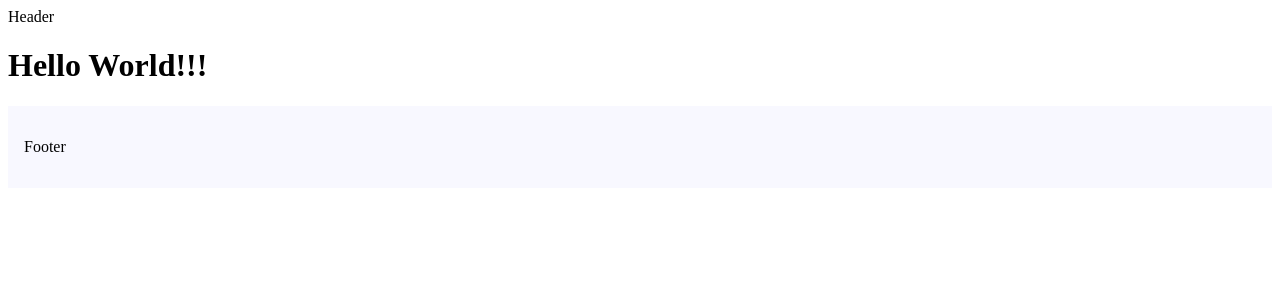
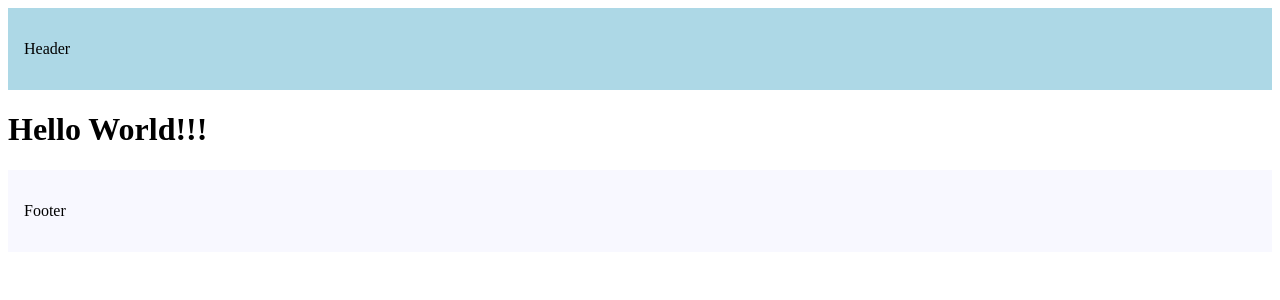
Before and after one commit to phuongsover1/Learning-NextJS-CodeVolution, a Next.js app in the folder nextjs-codevolution/: page / in a window 1280 px wide. Shown: the top 300 px of the page. Built offline with nearby package versions, Linux system fonts and the light colour scheme.

Commit message:
change header html to Header component instead

```diff
--- a/nextjs-codevolution/src/app/component/header.tsx
+++ b/nextjs-codevolution/src/app/component/header.tsx
@@ -1,6 +1,7 @@
 export const Header = () => {
     return (
-        <>Header
-        </>
+        <header style={{ padding: "1rem", backgroundColor: "lightblue" }}>
+            <p>Header</p>
+        </header>
     )
 }
```
Also changed, not shown: 1 other file (tests, documents, lock files or other folders).
